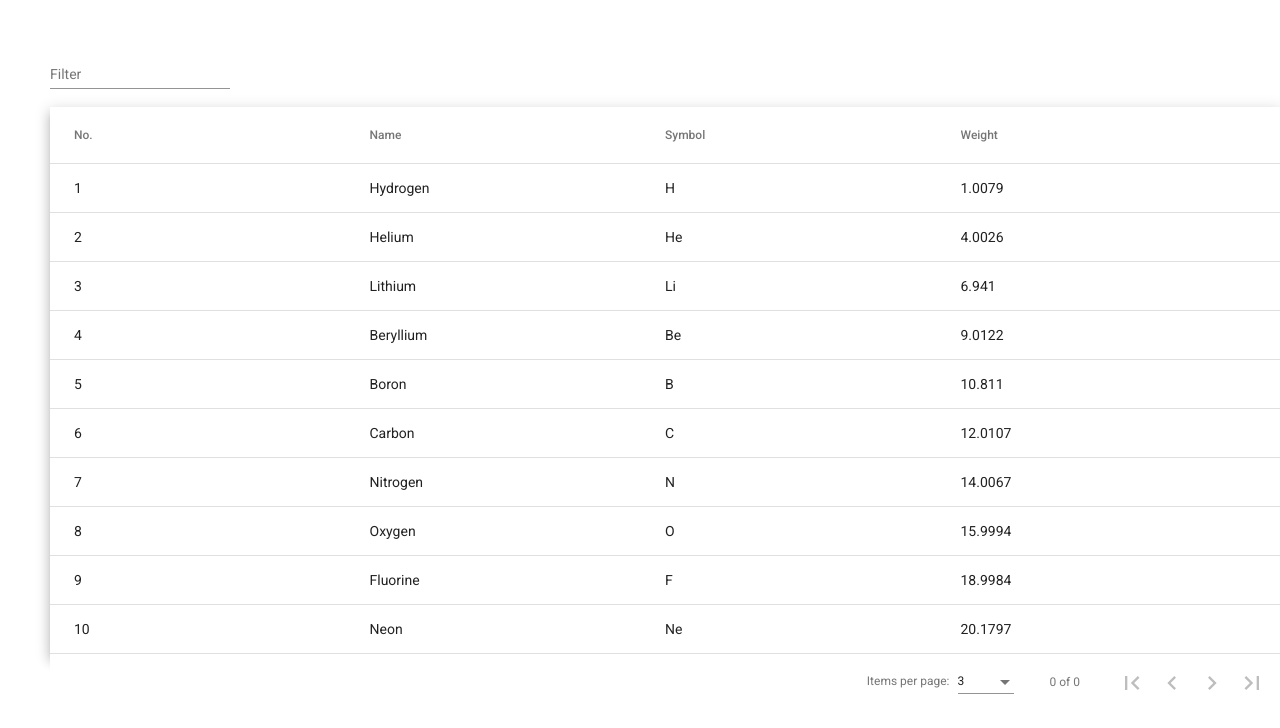
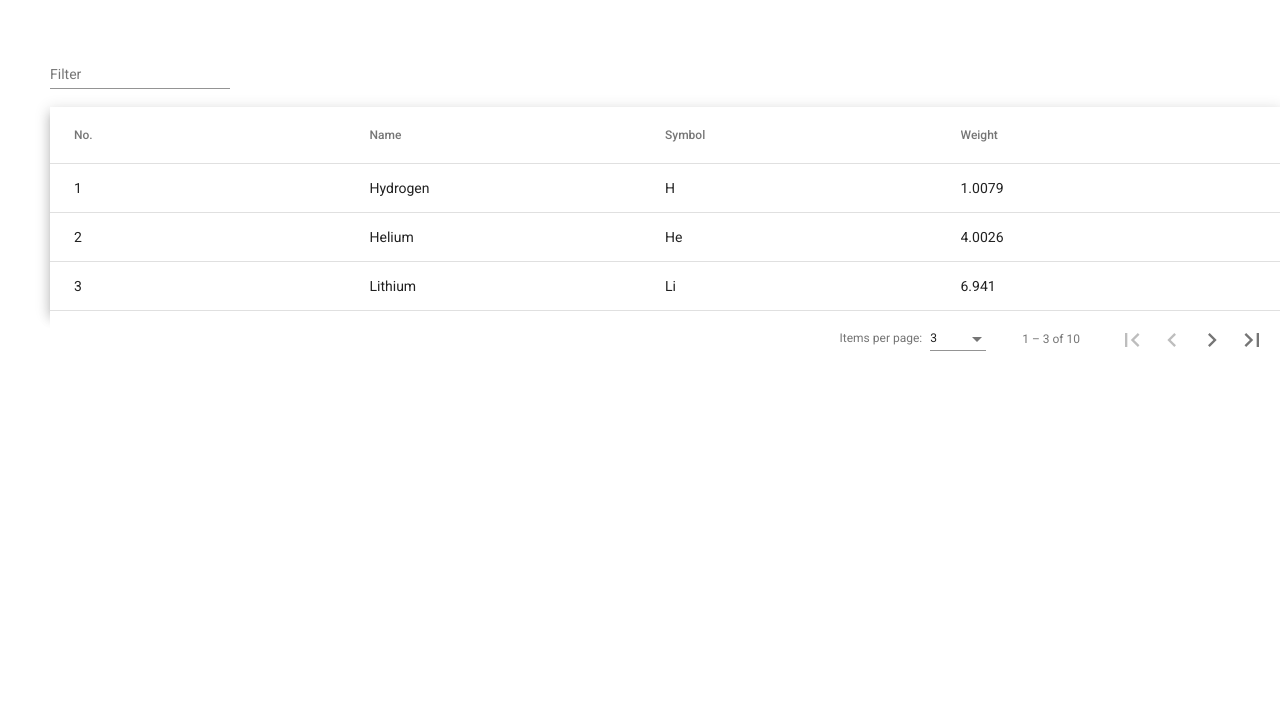
Before and after one commit to markpackham/angular_material_learn, an Angular app: page / in a window 1280 px wide. Shown: the top 728 px of the page. Built offline with nearby package versions, Linux system fonts and the light colour scheme.

Commit message:
fix pagination by disabling broke sort
https://www.youtube.com/watch?v=jo2Gvw8tC_s&list=PLC3y8-rFHvwilEuCqFGTL5Gt5U6deIrsU&index=32

```diff
--- a/src/app/app.component.html
+++ b/src/app/app.component.html
@@ -31,5 +31,6 @@
     <mat-header-row *matHeaderRowDef="displayedColumns"></mat-header-row>
     <mat-row (click)="logData(row)" *matRowDef="let row; columns: displayedColumns;"></mat-row>
   </mat-table>
-  <mat-paginator [pageSizeOptions]="[3,10,20]" showFirstLastButtons></mat-paginator>
+
+  <mat-paginator [pageSize]="3" [pageSizeOptions]="[3,10,20]" showFirstLastButtons></mat-paginator>
 </div>
--- a/src/app/app.component.ts
+++ b/src/app/app.component.ts
@@ -34,12 +34,12 @@ export class AppComponent implements OnInit {
   dataSource = new MatTableDataSource(ELEMENT_DATA);
 
   @ViewChild(MatSort ) sort = new MatSort;
-  @ViewChild(MatPaginator)
+  @ViewChild(MatPaginator, { static: true })
   paginator!: MatPaginator;
 
 
   ngOnInit(): void {
-    this.dataSource.sort = this.sort;
+    // this.dataSource.sort = this.sort;
     this.dataSource.paginator = this.paginator;
   }
 
```
